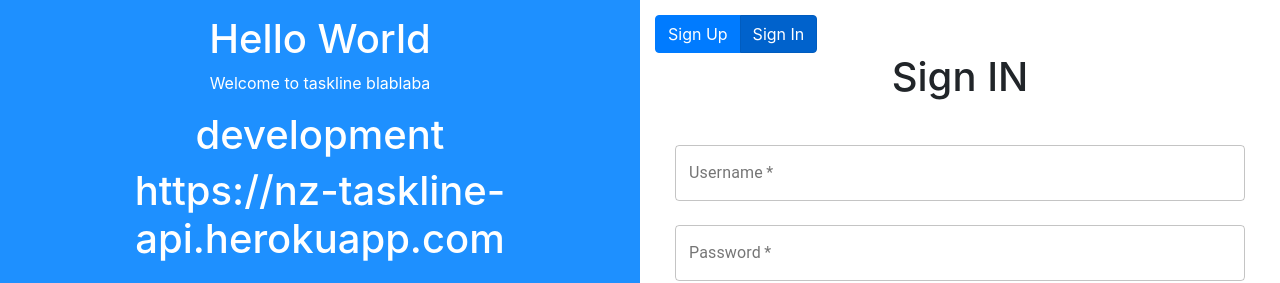
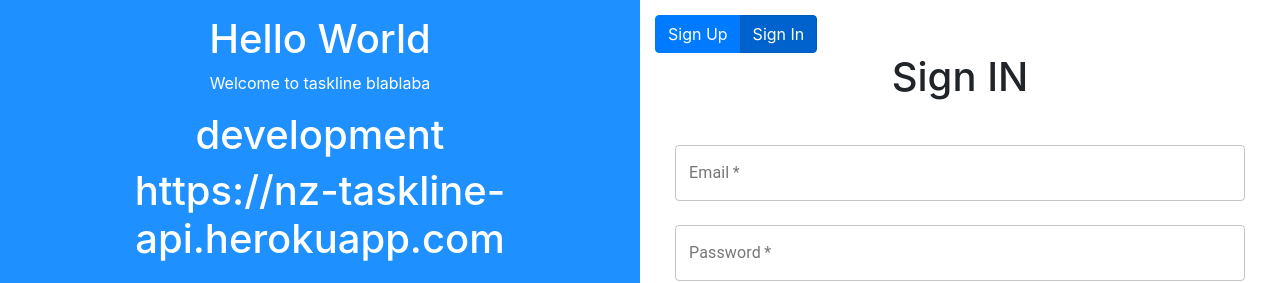
Before and after one commit to nzawirski/TaskLine, a React (Create React App) app: page /signIn in a window 1280 px wide. Shown: the top 283 px of the page. Built offline with nearby package versions, Linux system fonts and the light colour scheme.

Commit message:
login by email

```diff
--- a/src/components/LandingPage/SignInForm.js
+++ b/src/components/LandingPage/SignInForm.js
@@ -8,15 +8,15 @@
 class SignInForm extends Component {
 
     state = {
-        username: '',
+        email: '',
         password: '',
         errorMessage: null,
         isError: false
     };
 
-    onChangeUsername = e => {
+    onChangeEmail = e => {
         this.setState({
-            username: e.target.value
+            email: e.target.value
         })
     }
     onChangePassword = e => {
@@ -28,7 +28,7 @@
         e.preventDefault();
 
         const credentials = {
-            username: this.state.username,
+            email: this.state.email,
             password: this.state.password
         }
         console.log(credentials)
@@ -82,10 +82,10 @@
                 <form style={styles.contentBox} onSubmit={this.onSubmit}>
                     <TextField
                         required
-                        label="Username"
+                        label="Email"
                         margin="normal"
-                        value={this.state.username}
-                        onChange={this.onChangeUsername}
+                        value={this.state.email}
+                        onChange={this.onChangeEmail}
                         fullWidth
                         variant="outlined"
                     />
```
